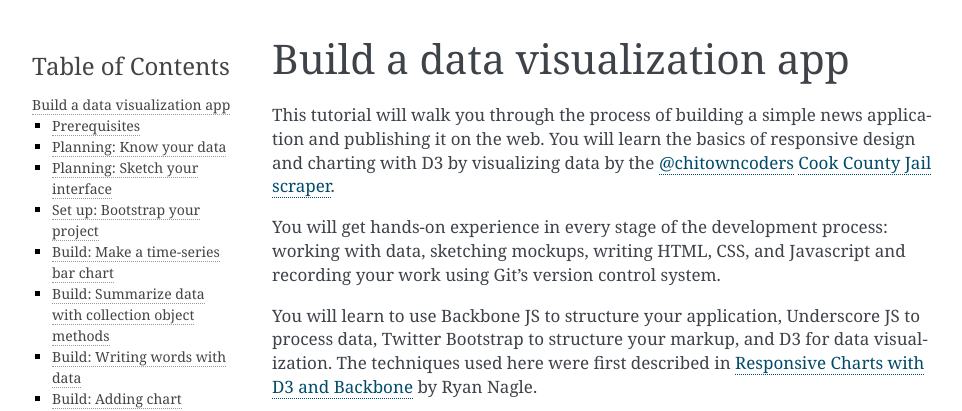
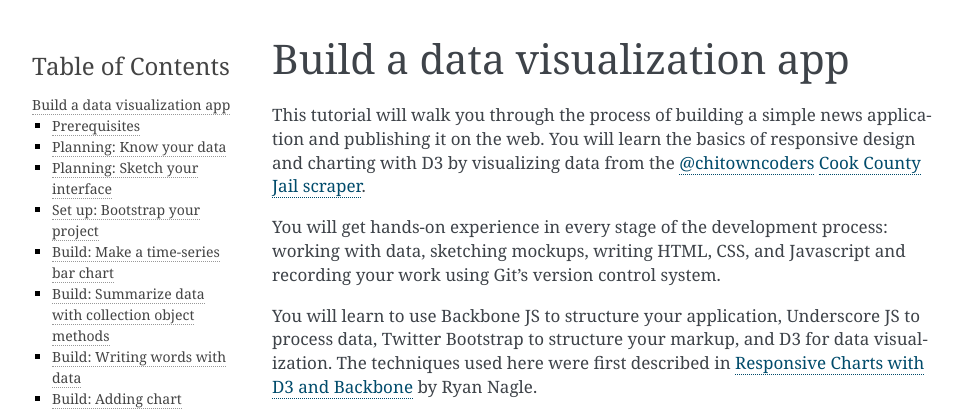
Before and after one commit to sc3/simple-news-apps, a Sphinx documentation site: the page built from docs/index.rst, in a window 1280 px wide and 900 px high. Shown: the top 411 px of the window, without its empty margins (148-1110 px from the left). Built offline with Sphinx 7.4.7, drawn with Linux system fonts in a browser that asks for light colours; some of the changed text lies outside the part shown.

Commit message:
wording change

```diff
--- a/docs/index.rst
+++ b/docs/index.rst
@@ -6,7 +6,7 @@
 
 This tutorial will walk you through the process of building a simple
 news application and publishing it on the web. You will learn the basics
-of responsive design and charting with D3 by visualizing data by the
+of responsive design and charting with D3 by visualizing data from the
 `@chitowncoders <http://twitter.com/chitowncoders/>`_ `Cook
 County Jail scraper <https://github.com/sc3/cookcountyjail/>`_.
 
```
Also changed, not shown: other parts of docs/index.rst (+1 -1 lines).
